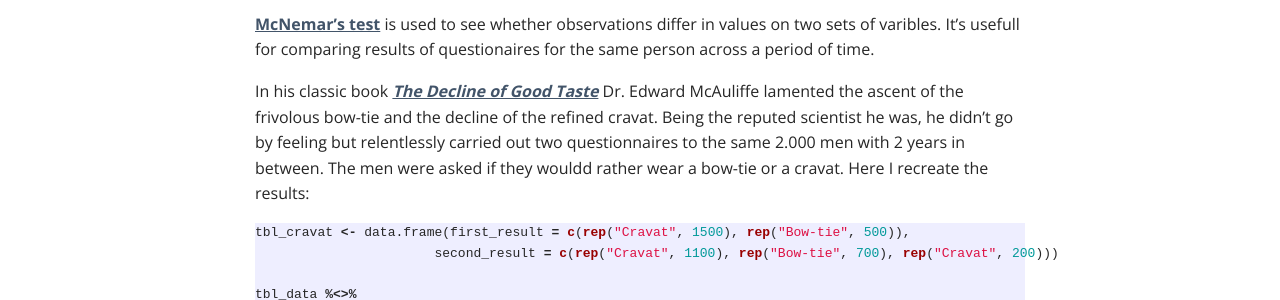
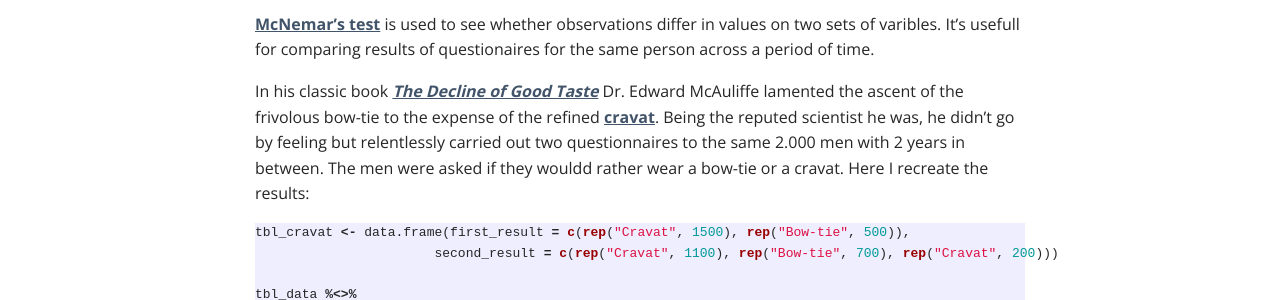
Before and after one commit to mark-me/mark-me.github.io, a Jekyll site: the page built from _pages/tutorials/statistical-tests/statistical-tests.md, in a window 1280 px wide and 900 px high, scrolled down 6082 px. Shown: the part 180-480 px from the top of the window. Built offline with Jekyll 4.4.1, drawn with Linux system fonts in a browser that asks for light colours; nearby versions of some CDN libraries; comment, search, counter and statistics services are not loaded.

Commit message:
Update statistical-tests.md

````diff
--- a/_pages/tutorials/statistical-tests/statistical-tests.md
+++ b/_pages/tutorials/statistical-tests/statistical-tests.md
@@ -204,7 +204,7 @@ The p value is below 0.05 and tells us that there is a difference in hair color
 
 **[McNemar's test](https://en.wikipedia.org/wiki/McNemar%27s_test)** is used to see whether observations differ in values on two sets of varibles. It's usefull for comparing results of questionaires for the same person across a period of time.
 
-In his classic book _[The Decline of Good Taste](https://www.gutenberg.org/ebooks/search/?query=The+decline+of+good+taste)_ Dr. Edward McAuliffe lamented the ascent of the frivolous bow-tie and the decline of the refined cravat. Being the reputed scientist he was, he didn't go by feeling but relentlessly carried out two questionnaires to the same 2.000 men with 2 years in between. The men were asked if they wouldd rather wear a bow-tie or a cravat. Here I recreate the results:
+In his classic book _[The Decline of Good Taste](https://www.gutenberg.org/ebooks/search/?query=The+decline+of+good+taste)_ Dr. Edward McAuliffe lamented the ascent of the frivolous bow-tie to the expense of the refined [cravat](https://mccannbespoke.co.uk/how-to-wear-a-cravat/). Being the reputed scientist he was, he didn't go by feeling but relentlessly carried out two questionnaires to the same 2.000 men with 2 years in between. The men were asked if they wouldd rather wear a bow-tie or a cravat. Here I recreate the results:
 ```r
 tbl_cravat <- data.frame(first_result = c(rep("Cravat", 1500), rep("Bow-tie", 500)),
                        second_result = c(rep("Cravat", 1100), rep("Bow-tie", 700), rep("Cravat", 200)))
````
